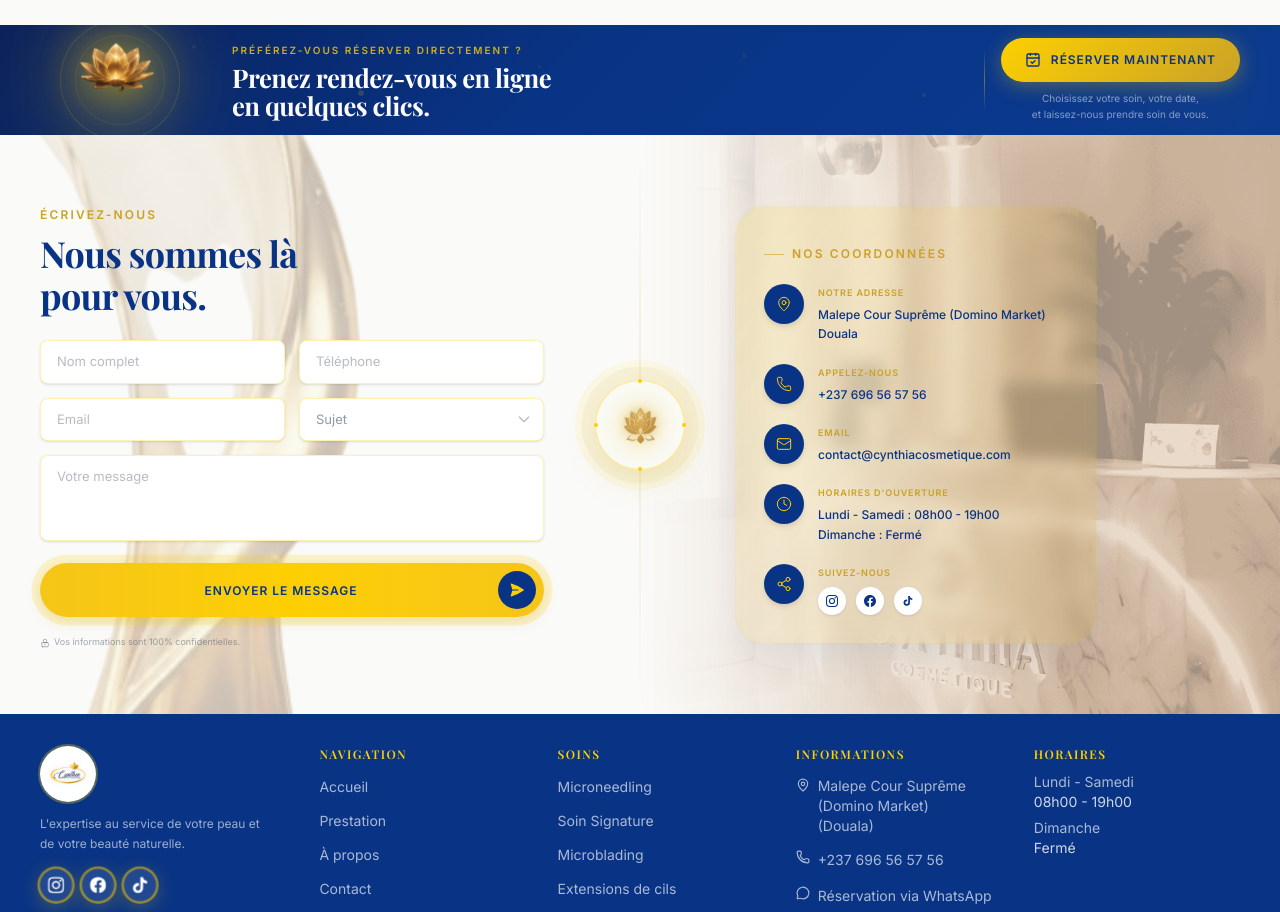
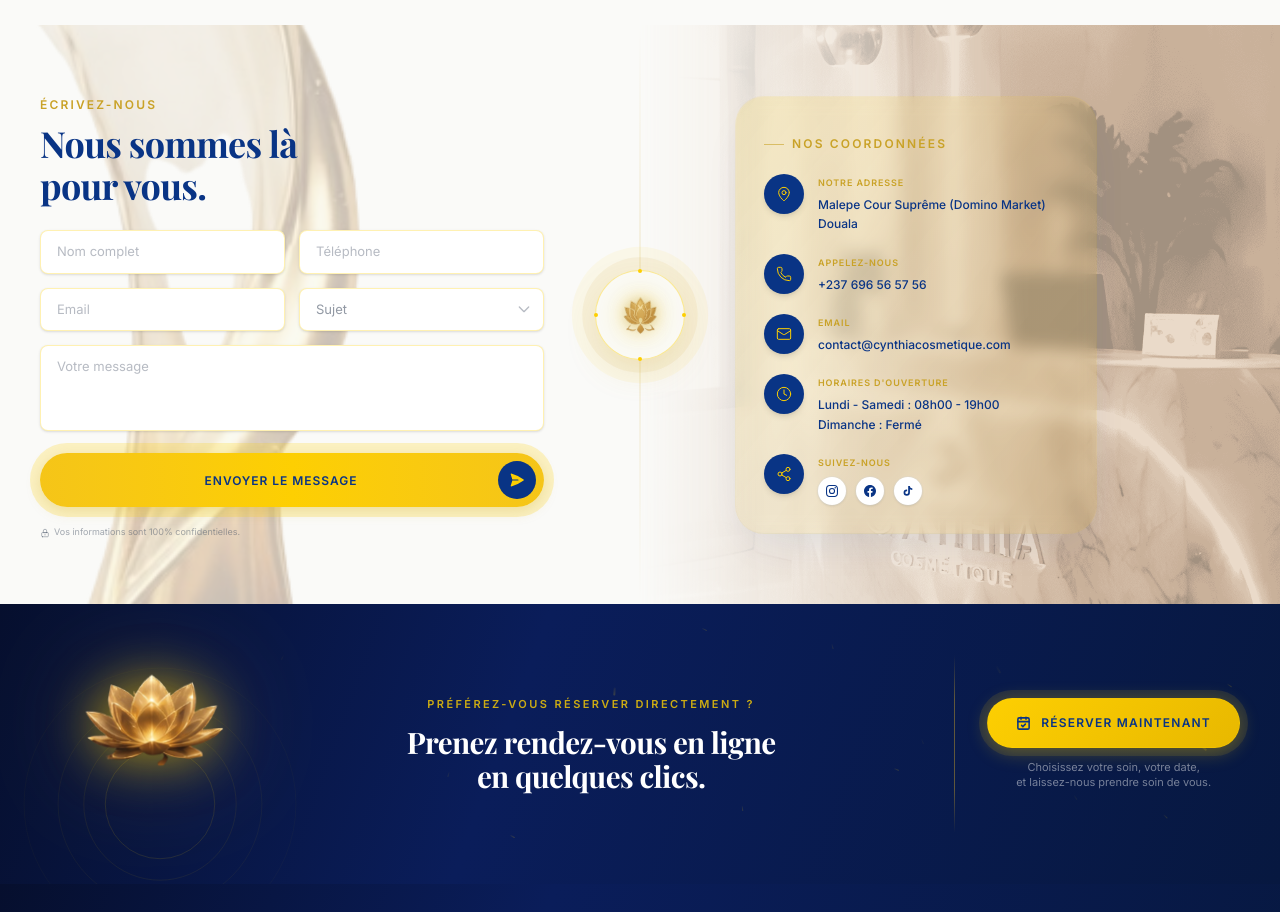
Before and after one commit to kenryalonzo/com.cythia.dev, a Next.js app: page /contact in a window 1280 px wide. Shown: the part 400-1312 px from the top of the page. Built offline with nearby package versions, Linux system fonts and the light colour scheme.

Commit message:
feat: reorganize contact page sections and enhance footer background styling

```diff
--- a/app/contact/page.tsx
+++ b/app/contact/page.tsx
@@ -45,11 +45,11 @@ export default function ContactPage() {
 					</div>
 				</Reveal>
 
-				{/* Section 2 — Bannière de réservation rapide */}
+				{/* Section 2 — Formulaire + Coordonnées */}
+				<ContactSection />
+
+				{/* Section 3 — Bannière réservation rapide */}
 				<BookingBanner />
-
-				{/* Section 3 — Formulaire + Coordonnées */}
-				<ContactSection />
 			</main>
 			<Footer />
 		</>
--- a/components/BookingBanner.tsx
+++ b/components/BookingBanner.tsx
@@ -2,197 +2,232 @@
 
 import { motion } from "framer-motion";
 import { CalendarCheck } from "lucide-react";
-import { site } from "@/lib/site";
+import { waLink } from "@/lib/site";
 
 export function BookingBanner() {
 	return (
 		<section
-			id="reservation"
+			aria-label="Réserver maintenant"
 			className="relative overflow-hidden"
-			style={{ background: "linear-gradient(135deg, #071f5c 0%, #093485 45%, #0a3a90 100%)" }}
+			style={{
+				background:
+					"linear-gradient(110deg, #060f2e 0%, #0a1d5a 40%, #071840 100%)",
+				minHeight: "280px",
+			}}
 		>
-			{/* ─── Particules dorées flottantes ─── */}
-			{[...Array(6)].map((_, i) => (
+			{/* ─── Sparkles dorés très subtils ─── */}
+			{[...Array(16)].map((_, i) => {
+				const lefts = [22, 35, 48, 58, 65, 72, 78, 84, 88, 91, 94, 96, 40, 55, 70, 82];
+				const tops  = [18, 60, 30, 72, 14, 48, 22, 68, 38, 75, 50, 28, 82, 8, 58, 42];
+				const sizes = [1, 1, 1.5, 1, 1, 1, 1.5, 1, 1, 1, 1.5, 1, 1, 1, 1, 1.5];
+				return (
 					<motion.div
 						key={i}
-					className="pointer-events-none absolute rounded-full bg-gold/20"
+						className="pointer-events-none absolute"
 						style={{
-						width: `${[4, 6, 3, 5, 4, 6][i]}px`,
-						height: `${[4, 6, 3, 5, 4, 6][i]}px`,
-						left: `${[15, 28, 42, 58, 72, 85][i]}%`,
-						top: `${[20, 70, 40, 25, 65, 45][i]}%`,
+							width: `${sizes[i]}px`,
+							height: `${sizes[i] * 5}px`,
+							left: `${lefts[i]}%`,
+							top: `${tops[i]}%`,
+							background: `linear-gradient(to bottom, rgba(253,207,2,0.5), rgba(201,162,39,0.15))`,
+							borderRadius: "1px",
 						}}
 						animate={{
-						y: [0, -12, 0],
-						opacity: [0.3, 0.8, 0.3],
+							opacity: [0.1, 0.4, 0.1],
+							rotate: [0, 180, 360],
 						}}
 						transition={{
-						duration: 3 + i * 0.5,
+							opacity: { duration: 2.8 + i * 0.3, repeat: Infinity, ease: "easeInOut", delay: i * 0.2 },
+							rotate: { duration: 10 + i * 0.6, repeat: Infinity, ease: "linear" },
+						}}
+					/>
+				);
+			})}
+
+			<div className="relative flex items-center" style={{ minHeight: "280px" }}>
+				{/* ─── LOTUS GAUCHE — grand, visible, avec ondulations ─── */}
+				<div
+					className="pointer-events-none absolute left-0 top-1/2"
+					style={{ width: "320px", height: "320px", marginTop: "-100px" }}
+					aria-hidden
+				>
+					{/* Anneaux ondulants */}
+					{[
+						{ size: 280, dur: 3.2, delay: 0, opacity: 0.22 },
+						{ size: 220, dur: 2.8, delay: 0.5, opacity: 0.30 },
+						{ size: 170, dur: 2.4, delay: 1.0, opacity: 0.38 },
+						{ size: 120, dur: 2.0, delay: 1.5, opacity: 0.48 },
+					].map((ring, i) => (
+						<motion.div
+							key={i}
+							className="absolute left-1/2 top-1/2 rounded-full"
+							style={{
+								width: ring.size,
+								height: ring.size,
+								marginLeft: -ring.size / 2,
+								marginTop: -ring.size / 2,
+								border: `1.5px solid rgba(253,207,2,${ring.opacity})`,
+								background: "transparent",
+							}}
+							animate={{
+								scale: [0.9, 1.1, 0.9],
+								opacity: [ring.opacity * 0.5, ring.opacity, ring.opacity * 0.5],
+							}}
+							transition={{
+								duration: ring.dur,
 								repeat: Infinity,
 								ease: "easeInOut",
-						delay: i * 0.4,
+								delay: ring.delay,
 							}}
 						/>
 					))}
 
-			{/* ─── Lueur dorée ambiante gauche ─── */}
-			<div
-				className="pointer-events-none absolute -left-10 top-1/2 h-[300px] w-[300px] -translate-y-1/2 rounded-full opacity-20"
-				style={{
-					background: "radial-gradient(circle, rgba(253,207,2,0.5) 0%, transparent 70%)",
-					filter: "blur(40px)",
-				}}
-			/>
-
-			{/* ─── Lueur dorée ambiante droite ─── */}
-			<div
-				className="pointer-events-none absolute -right-10 top-1/2 h-[250px] w-[250px] -translate-y-1/2 rounded-full opacity-10"
-				style={{
-					background: "radial-gradient(circle, rgba(253,207,2,0.4) 0%, transparent 70%)",
-					filter: "blur(50px)",
-				}}
-			/>
-
-			<div className="container-luxe relative mx-auto flex h-[120px] max-w-[1200px] items-center px-6 sm:h-[130px] md:h-[140px] lg:h-[110px]">
-				{/* ─── GAUCHE : Lotus doré animé ─── */}
-				<div className="relative hidden shrink-0 items-center justify-center lg:flex" style={{ width: "160px" }}>
-					{/* Halo de lueur pulsante */}
-					<motion.div
-						animate={{
-							scale: [1, 1.5, 1],
-							opacity: [0.3, 0, 0.3],
-						}}
-						transition={{ duration: 3, repeat: Infinity, ease: "easeOut" }}
-						className="absolute rounded-full"
-						style={{
-							width: "180px",
-							height: "180px",
-							background: "radial-gradient(circle, rgba(253,207,2,0.4) 0%, transparent 70%)",
-						}}
-					/>
-					<motion.div
-						animate={{
-							scale: [1, 1.3, 1],
-							opacity: [0.4, 0, 0.4],
-						}}
-						transition={{ duration: 3, repeat: Infinity, ease: "easeOut", delay: 0.5 }}
-						className="absolute rounded-full"
-						style={{
-							width: "140px",
-							height: "140px",
-							background: "radial-gradient(circle, rgba(201,162,39,0.5) 0%, transparent 70%)",
-						}}
-					/>
-
-					{/* Anneaux concentriques */}
-					<motion.div
-						animate={{ rotate: 360 }}
-						transition={{ duration: 20, repeat: Infinity, ease: "linear" }}
-						className="absolute"
-						style={{
-							width: "120px",
-							height: "120px",
-							border: "1px solid rgba(253,207,2,0.15)",
-							borderRadius: "50%",
-						}}
-					/>
-					<div
-						className="absolute"
-						style={{
-							width: "90px",
-							height: "90px",
-							border: "1px solid rgba(253,207,2,0.1)",
-							borderRadius: "50%",
-						}}
-					/>
-
 					{/* Lotus flottant */}
 					<motion.img
 						src="/assets/images/right-lotus-blue-section.png"
-						alt="Lotus doré"
+						alt="Lotus Cynthia"
+						className="absolute left-1/2 top-1/2"
+						style={{
+							width: "260px",
+							height: "auto",
+							marginLeft: "-130px",
+							marginTop: "-130px",
+							filter:
+								"drop-shadow(0 0 25px rgba(253,207,2,0.6)) drop-shadow(0 0 50px rgba(201,162,39,0.3))",
+						}}
 						animate={{
 							y: [0, -8, 0],
 							rotate: [0, 1.5, 0, -1.5, 0],
 						}}
 						transition={{
-							y: { duration: 3.5, repeat: Infinity, ease: "easeInOut" },
-							rotate: { duration: 6, repeat: Infinity, ease: "easeInOut" },
+							y: { duration: 4, repeat: Infinity, ease: "easeInOut" },
+							rotate: { duration: 7, repeat: Infinity, ease: "easeInOut" },
 						}}
-						className="relative z-10"
+					/>
+
+					{/* Reflet du lotus */}
+					<div
 						style={{
-							width: "140px",
+							position: "absolute",
+							left: "50%",
+							top: "72%",
+							marginLeft: "-130px",
+							width: "260px",
+							height: "80px",
+							overflow: "hidden",
+							maskImage: "linear-gradient(to bottom, rgba(0,0,0,0.15) 0%, transparent 90%)",
+							WebkitMaskImage: "linear-gradient(to bottom, rgba(0,0,0,0.15) 0%, transparent 90%)",
+						}}
+					>
+						<img
+							src="/assets/images/right-lotus-blue-section.png"
+							alt=""
+							aria-hidden
+							style={{
+								width: "260px",
 								height: "auto",
-							filter: "drop-shadow(0 0 20px rgba(253,207,2,0.5)) drop-shadow(0 0 40px rgba(201,162,39,0.3))",
+								transform: "scaleY(-1)",
+								opacity: 0.1,
+								filter: "drop-shadow(0 0 15px rgba(253,207,2,0.2))",
 							}}
 						/>
 					</div>
+				</div>
 
-				{/* ─── CENTRE : Texte ─── */}
-				<div className="flex flex-1 flex-col justify-center px-4 lg:px-8">
+				{/* ─── CONTENU ─── */}
+				<div
+					className="container-luxe relative mx-auto flex w-full items-center gap-8"
+					style={{ paddingLeft: "260px" }}
+				>
+					{/* Texte centré */}
+					<div className="flex-1 py-10 text-center">
 						<motion.p
-						initial={{ opacity: 0, y: 8 }}
+							initial={{ opacity: 0, y: 6 }}
 							whileInView={{ opacity: 1, y: 0 }}
 							viewport={{ once: true }}
 							transition={{ duration: 0.5, ease: [0.22, 1, 0.36, 1] }}
-						className="font-sans text-[10px] font-semibold uppercase tracking-[0.2em] text-gold/80"
+							className="font-sans text-[11px] font-semibold uppercase tracking-[0.22em] text-gold/80"
 						>
 							Préférez-vous réserver directement ?
 						</motion.p>
 						<motion.h2
-						initial={{ opacity: 0, y: 12 }}
+							initial={{ opacity: 0, y: 10 }}
 							whileInView={{ opacity: 1, y: 0 }}
 							viewport={{ once: true }}
 							transition={{ duration: 0.6, delay: 0.1, ease: [0.22, 1, 0.36, 1] }}
-						className="mt-1 font-display font-bold leading-[1.1] text-white"
-						style={{ fontSize: "clamp(1.1rem, 2.5vw, 1.6rem)" }}
+							className="mt-3 font-display font-bold text-white"
+							style={{ fontSize: "clamp(1.3rem, 3vw, 1.85rem)", lineHeight: 1.15 }}
 						>
 							Prenez rendez-vous en ligne
 							<br />
-						<span style={{ color: "#FAFAF8" }}>en quelques clics.</span>
+							en quelques clics.
 						</motion.h2>
 					</div>
 
-				{/* ─── Séparateur vertical doré ─── */}
-				<div className="mx-4 hidden h-16 w-px shrink-0 bg-gradient-to-b from-transparent via-gold/40 to-transparent lg:block" />
+					{/* Séparateur vertical doré */}
+					<div
+						className="hidden shrink-0 self-stretch lg:block"
+						style={{
+							width: "1px",
+							background:
+								"linear-gradient(to bottom, transparent, rgba(201,162,39,0.45) 25%, rgba(201,162,39,0.45) 75%, transparent)",
+						}}
+					/>
 
-				{/* ─── DROITE : CTA + sous-texte ─── */}
+					{/* CTA droite */}
 					<motion.div
-					initial={{ opacity: 0, x: 20 }}
+						initial={{ opacity: 0, x: 16 }}
 						whileInView={{ opacity: 1, x: 0 }}
 						viewport={{ once: true }}
 						transition={{ duration: 0.6, delay: 0.2, ease: [0.22, 1, 0.36, 1] }}
-					className="flex shrink-0 flex-col items-center gap-2"
+						className="hidden shrink-0 flex-col items-center gap-3 lg:flex"
+						style={{ minWidth: "220px" }}
 					>
 						<motion.a
-						href={site.whatsapp}
+							href={waLink("Bonjour, je souhaite prendre rendez-vous en ligne.")}
 							target="_blank"
 							rel="noopener noreferrer"
 							animate={{
 								boxShadow: [
 									"0 4px 20px rgba(253,207,2,.30)",
-								"0 4px 20px rgba(253,207,2,.30), 0 0 0 8px rgba(253,207,2,0.15)",
+									"0 4px 20px rgba(253,207,2,.30), 0 0 0 8px rgba(253,207,2,0.10)",
 									"0 4px 20px rgba(253,207,2,.30)",
 								],
 							}}
 							transition={{ duration: 1.4, repeat: Infinity, ease: "easeOut" }}
-						whileHover={{ scale: 1.04, y: -1 }}
+							whileHover={{ scale: 1.04, y: -2 }}
 							whileTap={{ scale: 0.97 }}
-						className="flex items-center gap-2.5 rounded-full px-6 py-3 font-sans text-[12px] font-bold uppercase tracking-[0.08em] text-royal transition-all"
+							className="inline-flex items-center gap-2.5 rounded-full border border-gold/20 px-7 py-3.5 font-sans text-[12px] font-bold uppercase tracking-[0.1em] text-royal transition-all"
 							style={{
-							background: "linear-gradient(135deg, #FDCF02 0%, #C9A227 100%)",
+								background: "linear-gradient(135deg, #FDCF02 0%, #e8b800 100%)",
 								whiteSpace: "nowrap",
 							}}
 						>
-						<CalendarCheck size={16} strokeWidth={2} />
+							<CalendarCheck size={15} strokeWidth={2.5} />
 							Réserver maintenant
 						</motion.a>
 
-					<p className="max-w-[200px] text-center font-sans text-[10px] leading-relaxed text-white/50">
+						<p className="max-w-[200px] text-center font-sans leading-snug text-white/45" style={{ fontSize: "11px" }}>
 							Choisissez votre soin, votre date,
 							<br />
 							et laissez-nous prendre soin de vous.
 						</p>
 					</motion.div>
+
+					{/* Version mobile du CTA */}
+					<motion.a
+						href={waLink("Bonjour, je souhaite prendre rendez-vous en ligne.")}
+						target="_blank"
+						rel="noopener noreferrer"
+						whileHover={{ scale: 1.03 }}
+						whileTap={{ scale: 0.97 }}
+						className="mt-2 inline-flex items-center gap-2 rounded-full px-5 py-2.5 font-sans text-[11px] font-bold uppercase tracking-[0.08em] text-royal lg:hidden"
+						style={{ background: "linear-gradient(135deg, #FDCF02 0%, #e8b800 100%)" }}
+					>
+						<CalendarCheck size={14} strokeWidth={2.5} />
+						Réserver
+					</motion.a>
+				</div>
 			</div>
 		</section>
 	);
--- a/components/Footer.tsx
+++ b/components/Footer.tsx
@@ -79,8 +79,15 @@ export function Footer() {
 		<Reveal
 			as="footer"
 			variant="scroll"
-			className="relative overflow-hidden bg-royal section-below-fold"
+			className="relative overflow-hidden section-below-fold"
 		>
+			<div
+				className="absolute inset-0"
+				style={{
+					background:
+						"linear-gradient(110deg, #060f2e 0%, #0a1d5a 40%, #071840 100%)",
+				}}
+			/>
 			<div className="container-luxe relative py-6 md:py-8">
 				<div className="relative grid grid-cols-1 gap-6 sm:grid-cols-2 lg:grid-cols-[1.2fr_1fr_1fr_1fr_1fr] lg:gap-8">
 					{/* Colonne 1 — Logo + baseline + réseaux */}
```
Lines whose indentation alone changed are shown as unchanged.
